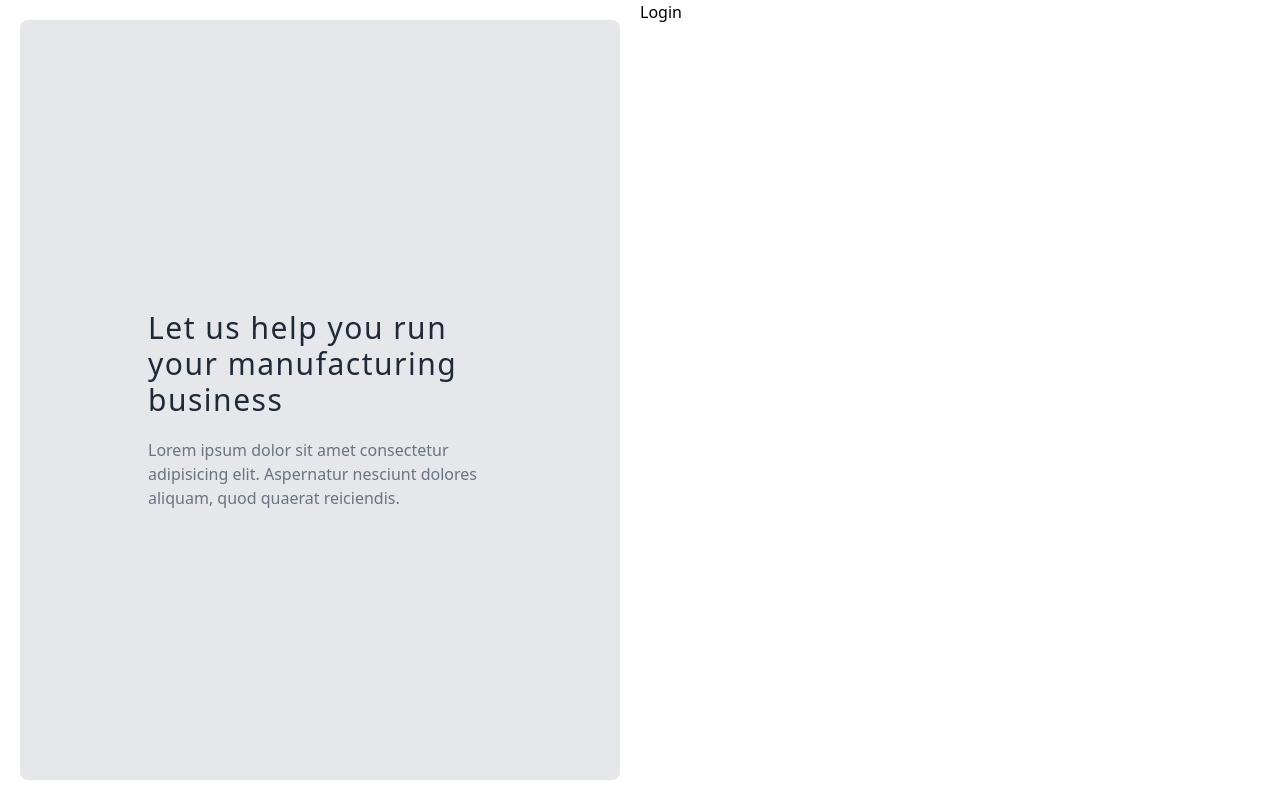
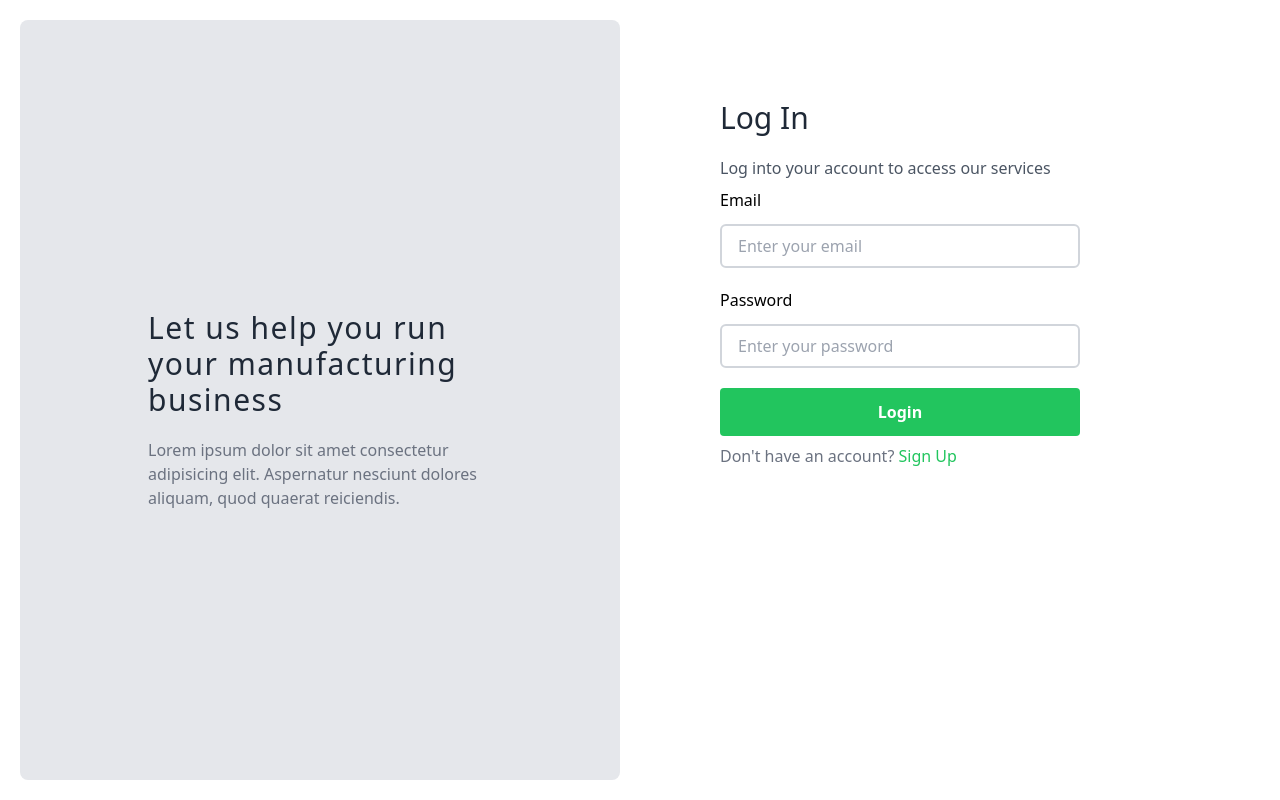
Before and after one commit to Zichis/airdomax, a Vue app: page /auth/login in a window 1280 px wide. Built offline with nearby package versions, Linux system fonts and the light colour scheme; no server answers.

Commit message:
Updated login.

```diff
--- a/src/views/auth/Login.vue
+++ b/src/views/auth/Login.vue
@@ -1,13 +1,123 @@
 <template>
-  <div>
-    <h1>Login</h1>
+  <div class="w-full md:w-1/2">
+    <div class="min-h-screen p-10 md:p-20">
+      <h1 class="font-medium text-3xl text-gray-800 my-5">Log In</h1>
+      <p class="font-light text-gray-600">
+        Log into your account to access our services
+      </p>
+      <form @submit.prevent="login">
+        <div class="my-2">
+          <label for="email" class="block">Email</label>
+          <input
+            name="email"
+            v-model="loginForm.email"
+            type="email"
+            placeholder="Enter your email"
+            class="w-full md:w-3/4 my-3 border-2 border-gray-300 py-2 px-4 rounded-md focus:outline-none focus:ring-2 focus:ring-green-500 focus:border-transparent"
+            required
+          />
+        </div>
+        <div class="my-2">
+          <label for="password" class="block">Password</label>
+          <input
+            name="password"
+            v-model="loginForm.password"
+            type="password"
+            placeholder="Enter your password"
+            class="w-full md:w-3/4 my-3 border-2 border-gray-300 py-2 px-4 rounded-md focus:outline-none focus:ring-2 focus:ring-green-500 focus:border-transparent"
+            required
+          />
+        </div>
+        <div class="my-2">
+          <button
+            class="bg-green-500 hover:bg-green-700 text-white w-full md:w-3/4 font-bold py-3 px-4 rounded"
+          >
+            Login
+          </button>
+        </div>
+        <p class="text-gray-500">
+          Don't have an account?
+          <router-link
+            to="/auth/sign-up"
+            class="text-green-500 hover:text-green-700"
+            >Sign Up</router-link
+          >
+        </p>
+      </form>
+    </div>
+    <div
+      id="errorAlert"
+      v-show="showErrorAlert"
+      class="fixed top-5 left-5 md:left-auto right-5 z-50 py-3 pl-4 pr-16 bg-red-100 text-red-700 border border-red-400 rounded shadow-lg"
+    >
+      {{ loginErrorMessage }}
+      <span
+        class="absolute top-0 bottom-0 right-0 px-4 py-3 cursor-pointer"
+        @click="dismissAlert"
+      >
+        <svg
+          class="fill-current h-6 w-6 text-red-500"
+          role="button"
+          xmlns="http://www.w3.org/2000/svg"
+          viewBox="0 0 20 20"
+        >
+          <title>Close</title>
+          <path
+            d="M14.348 14.849a1.2 1.2 0 0 1-1.697 0L10 11.819l-2.651 3.029a1.2 1.2 0 1 1-1.697-1.697l2.758-3.15-2.759-3.152a1.2 1.2 0 1 1 1.697-1.697L10 8.183l2.651-3.031a1.2 1.2 0 1 1 1.697 1.697l-2.758 3.152 2.758 3.15a1.2 1.2 0 0 1 0 1.698z"
+          />
+        </svg>
+      </span>
+    </div>
   </div>
 </template>
 
 <script>
+import AuthService from "../../services/AuthService";
 export default {
   name: "LoginView",
+  data() {
+    return {
+      loginForm: {
+        email: "",
+        password: "",
+      },
+      loginErrorMessage: "",
+      loginErrors: [],
+      showErrorAlert: false,
+    };
+  },
+  methods: {
+    login() {
+      AuthService.login(this.loginForm)
+        .then((response) => {
+          console.log(response);
+        })
+        .catch((error) => {
+          this.loginErrorMessage = error.response.data.message;
+          this.loginErrors = error.response.data.errors;
+          if (this.loginErrorMessage != "") {
+            this.showErrorAlert = true;
+          }
+        });
+    },
+    dismissAlert() {
+      this.showErrorAlert = false;
+    },
+  },
 };
 </script>
 
-<style lang="scss"></style>
+<style lang="scss">
+@keyframes test {
+  from {
+    opacity: 0;
+  }
+  to {
+    opacity: 1;
+  }
+}
+#errorAlert {
+  animation-name: test;
+  animation-duration: 0.5s;
+}
+</style>
```
